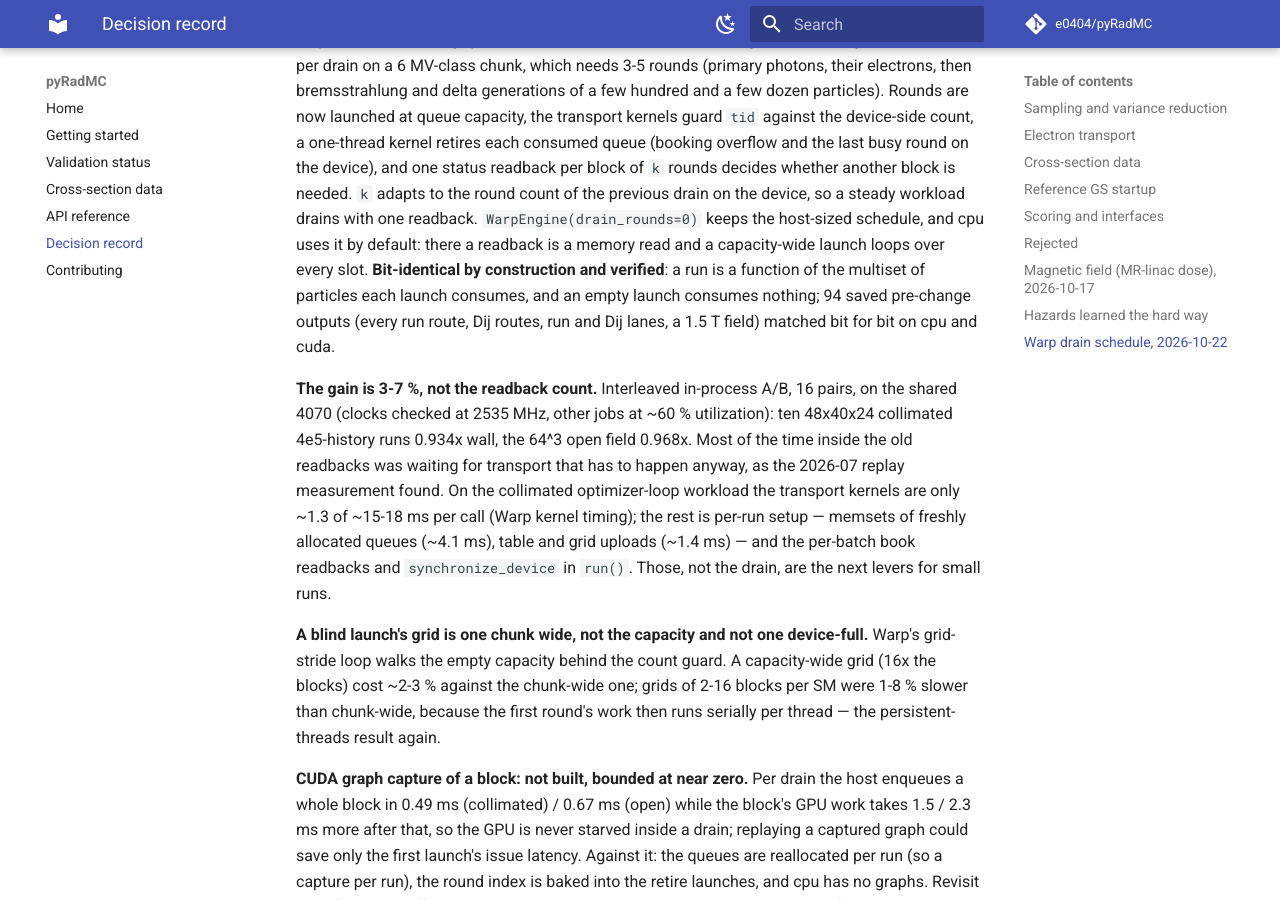
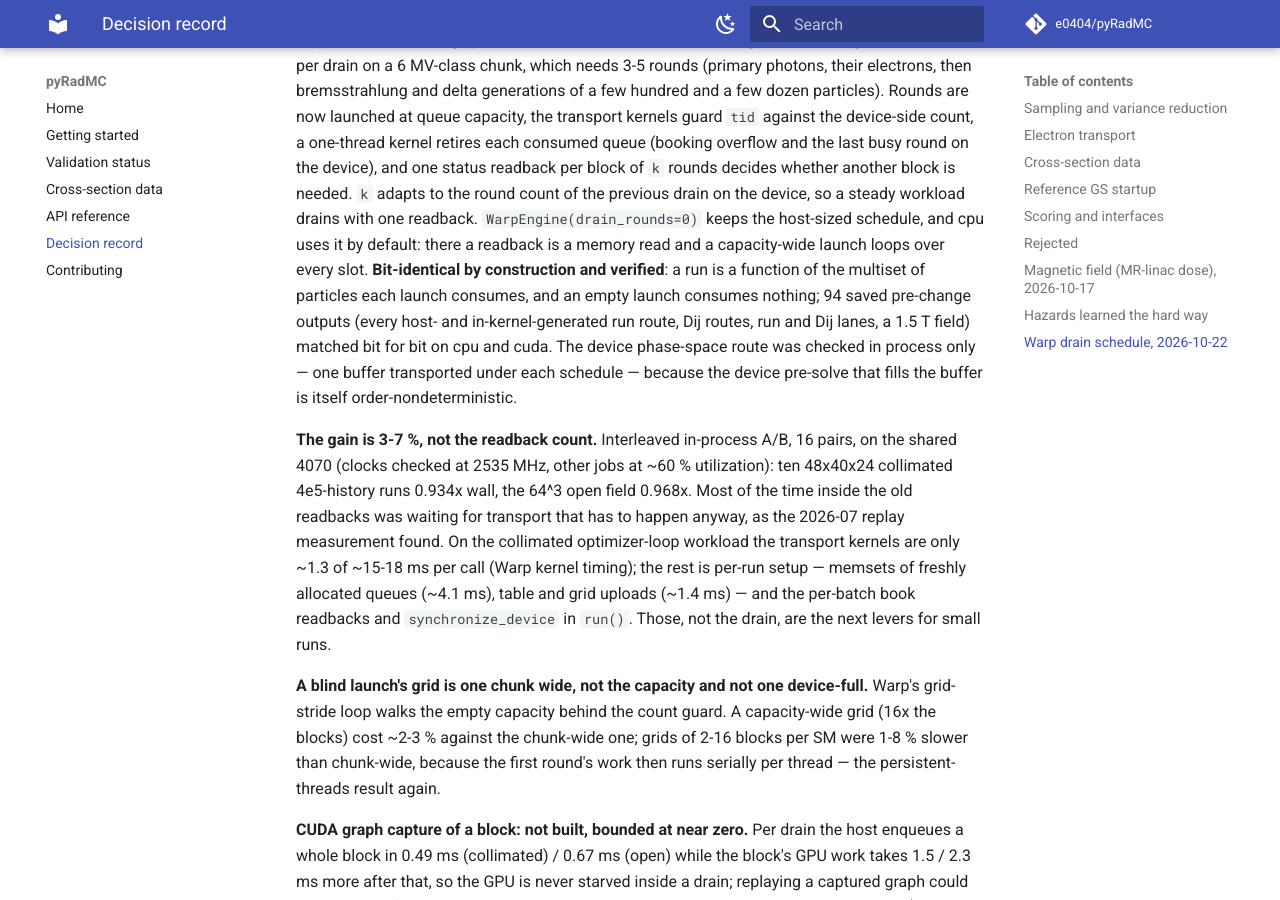
Before and after one commit to e0404/pyRadMC, an MkDocs documentation site: the page built from docs/decisions.md, in a window 1280 px wide and 900 px high, scrolled down 10656 px. Built offline with MkDocs 1.6.1 and Material for MkDocs 9.7.7, drawn with Linux system fonts in a browser that asks for light colours; comment, search, counter and statistics services are not loaded.

Commit message:
docs: scope the drain bit-identity claim
The saved pre-change outputs covered the host- and in-kernel-generated
run routes; the device phase-space route was checked in process only,
since the device pre-solve that fills its buffer is order-
nondeterministic.

Co-Authored-By: Claude Opus 5.5 <noreply@anthropic.com>

```diff
--- a/docs/decisions.md
+++ b/docs/decisions.md
@@ -445,8 +445,10 @@ count of the previous drain on the device, so a steady workload drains with one
 there a readback is a memory read and a capacity-wide launch loops over every slot.
 **Bit-identical by construction and verified**: a run is a function of the multiset of
 particles each launch consumes, and an empty launch consumes nothing; 94 saved pre-change
-outputs (every run route, Dij routes, run and Dij lanes, a 1.5 T field) matched bit for
-bit on cpu and cuda.
+outputs (every host- and in-kernel-generated run route, Dij routes, run and Dij lanes, a
+1.5 T field) matched bit for bit on cpu and cuda. The device phase-space route was checked
+in process only — one buffer transported under each schedule — because the device
+pre-solve that fills the buffer is itself order-nondeterministic.
 
 **The gain is 3-7 %, not the readback count.** Interleaved in-process A/B, 16 pairs, on
 the shared 4070 (clocks checked at 2535 MHz, other jobs at ~60 % utilization): ten
```
